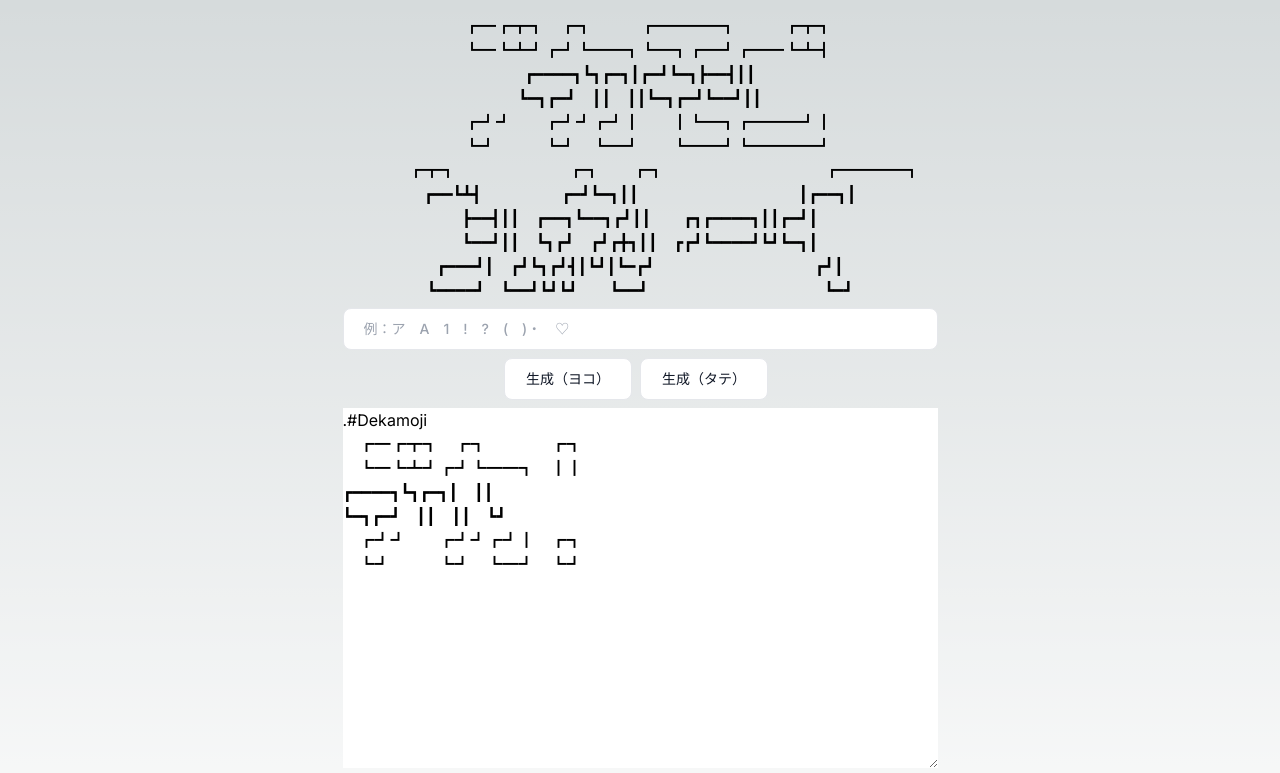
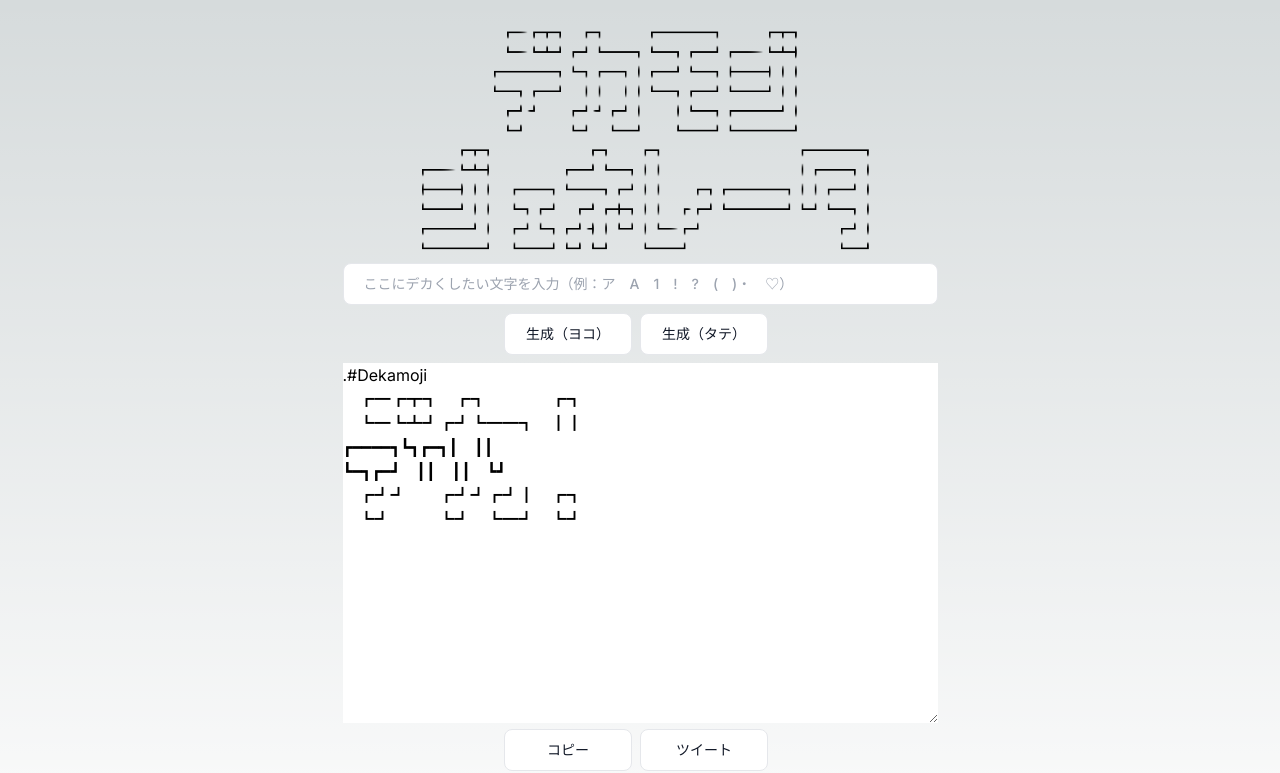
Before and after one commit to kofrah/ascii-character, a Next.js app: page / in a window 1280 px wide. Shown: the top 773 px of the page. Built offline with nearby package versions, Linux system fonts and the light colour scheme.

Commit message:
headerを画像に

```diff
--- a/src/app/ui/form/form.tsx
+++ b/src/app/ui/form/form.tsx
@@ -185,7 +185,7 @@ export default function Form() {
           <input
             style={{ width: "100%" }}
             className="py-2.5 px-5 me-2 mb-2 text-sm font-medium text-gray-900 focus:outline-none bg-white rounded-lg border border-gray-200 hover:bg-gray-100 hover:text-blue-700 focus:z-10 focus:ring-4 focus:ring-gray-200 dark:focus:ring-gray-700 dark:bg-gray-800 dark:text-gray-400 dark:border-gray-600 dark:hover:text-white dark:hover:bg-gray-700"
-            placeholder="例：ア　A　1　!　?　(　)・　♡"
+            placeholder="ここにデカくしたい文字を入力（例：ア　A　1　!　?　(　)・　♡）"
             {...register("inputArea", {
               required: "入力してください！",
               validate: validateInput,
--- a/src/app/ui/header/header.tsx
+++ b/src/app/ui/header/header.tsx
@@ -1,25 +1,12 @@
 import styles from "@/app/ui/home.module.css";
+import Image from "next/image";
+import localImage from "../../../../public/header.png";
 
 export default function Header() {
   return (
     <>
       <div className={styles.title}>
-        <div>
-          <p>　┏━┏┳┓　┏┓　　　┏━━━━┓　　　┏┳┓</p>
-          <p>　┗━┗┻┛┏┛┗━━┓┗━┓┏━┛┏━━┗┻┫</p>
-          <p>┏━━━━┓┗┓┏━┓┃┏━┛┗━┓┣━━┫┃┃</p>
-          <p>┗━┓┏━┛　┃┃　┃┃┗━┓┏━┛┗━━┛┃┃</p>
-          <p>　┏┛┛　　┏┛┛┏┛┃　　┃┗━┓┏━━━┛┃</p>
-          <p>　┗┛　　　┗┛　┗━┛　　┗━━┛┗━━━━┛</p>
-        </div>
-        <div>
-          <p>　　　┏┳┓　　　　　　　┏┓　　┏┓　　　　　　　　　　┏━━━━┓</p>
-          <p>┏━━┗┻┫　　　　　┏━┛┗━┓┃┃　　　　　　　　　　┃┏━━┓┃</p>
-          <p>┣━━┫┃┃　┏━━┓┗━━┓┏┛┃┃　　┏┓┏━━━━┓┃┃┏━┛┃</p>
-          <p>┗━━┛┃┃　┗┓┏┛　┏┛┏╋┓┃┃　┏┏┛┗━━━━┛┗┛┗━┓┃</p>
-          <p>┏━━━┛┃　┏┛┗┓┏┛┫┃┗┛┃┗━┏┛　　　　　　　　　　┏┛┃</p>
-          <p>┗━━━━┛　┗━━┛┗┛┗┛　　┗━━┛　　　　　　　　　　　┗━┛</p>
-        </div>
+        <Image src={localImage} alt="header" width={500} height={300} />
       </div>
     </>
   );
```
Also changed, not shown: public/header.png (added), public/title.png (deleted).
